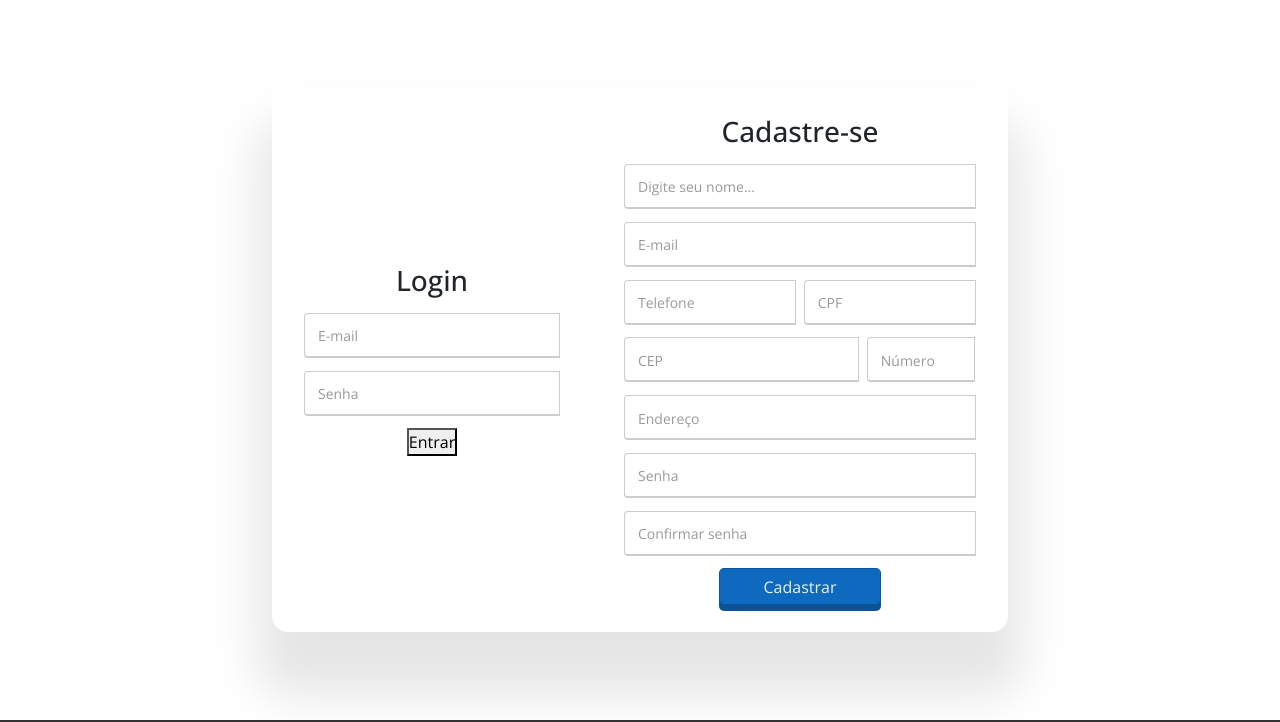
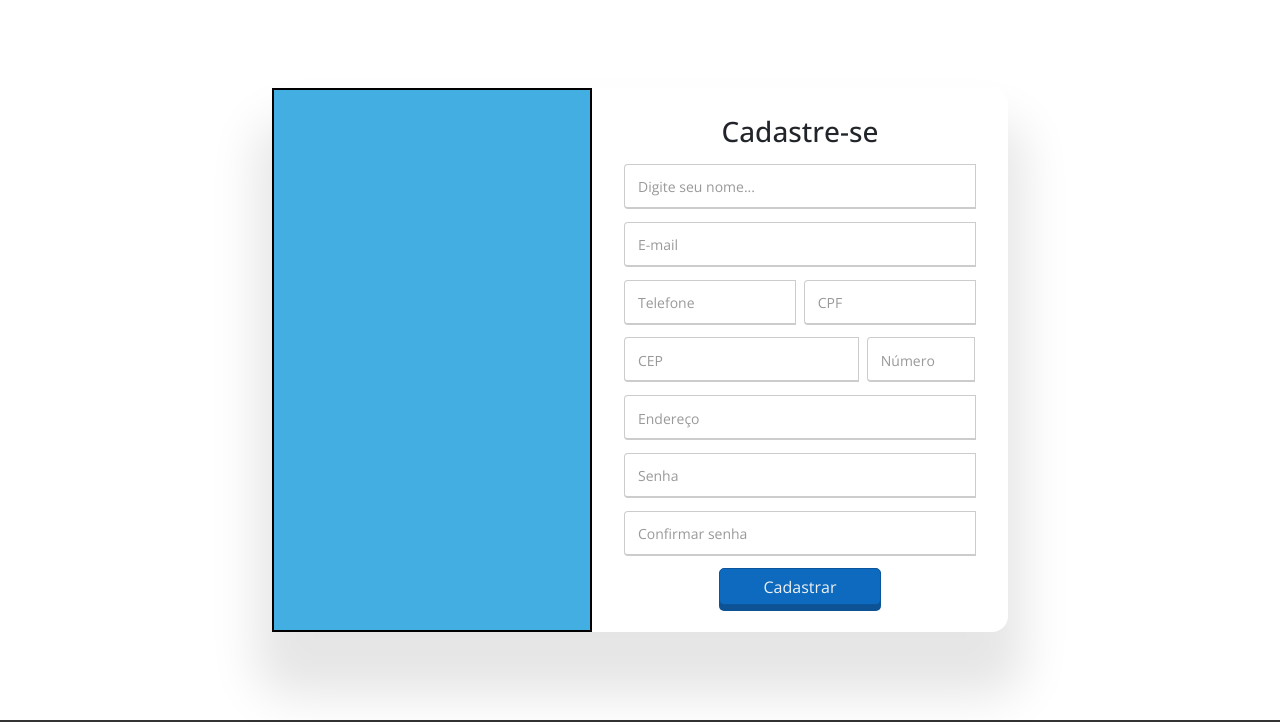
Before and after one commit to Brian-loop/QuaseLar-Oficial, a PHP site: page /tela_cad_entrar_usuarios.php in a window 1280 px wide. Shown: the part 78-800 px from the top of the page. Run offline with PHP 8.4, Linux system fonts and the light colour scheme.

Commit message:
Tela movel do cadastro/login

```diff
--- a/css/tela_cad_entrar_usuarios.css
+++ b/css/tela_cad_entrar_usuarios.css
@@ -14,6 +14,7 @@
     flex-direction: row;
     border-radius: 1rem;
     box-shadow: 0 3em 3em 1em rgba(0, 0, 0, 0.1);
+    position: relative;
 
 }
 .titulo_cad_usuario{
@@ -29,6 +30,7 @@
     align-items: center;
     justify-content: center;
     padding: 2rem;
+
 }
 .cad_usuario{
     height: 100%;
@@ -222,13 +224,20 @@
 }
 
 /**/
-.tela-que-se-mexe{
-    background-color: brown;
+.tela-movel {
+    height: 34rem;
+    width: 20rem;
+    border: 2px solid black;
     position: absolute;
-    top: 0;
-    left: 0;
-    transition: all 0.3s ease;
-    z-index: 10;
+    z-index: 2;
+    background-color: rgb(66, 174, 225);
+    cursor: pointer;
+    transition: transform 1.5s cubic-bezier(0.68, -0.55, 0.27, 1.55),
+                width 1.2s ease-in-out;
+    display: flex;
+    align-items: center;
+    justify-content: center;
+    flex-direction: column;
 }
 
 /**/
--- a/js/script.js
+++ b/js/script.js
@@ -159,3 +159,50 @@ function cardOculto(){
 
 
 }
+//tela movel do cadastro
+
+function iniciarMovimentoTela() {
+    const tela = document.getElementById("telaMovel");
+    const direita = document.getElementById("direita");
+    const esquerda = document.getElementById("esquerda");
+
+    let texto = document.getElementById("text");
+    texto.textContent = "Entrar";
+
+    let estaNaDireita = false;
+
+    function moverTela() {
+        if (estaNaDireita) {
+            tela.style.transform = "translateX(0)";
+            tela.style.width = "20rem";
+            texto.textContent = "Entrar";
+
+
+        } else {
+            tela.style.transform = "translateX(20rem)";
+            tela.style.width = "26rem";
+            texto.textContent = "Cadastrar-se";
+
+        }
+        estaNaDireita = !estaNaDireita; // inverte o estado
+    }
+
+    direita.addEventListener("click", () => {
+        tela.style.transform = "translateX(20rem)";
+        tela.style.width = "26rem";
+        estaNaDireita = true;
+        texto.textContent = "Cadastrar-se";
+
+    });
+
+    esquerda.addEventListener("click", () => {
+        tela.style.transform = "translateX(0)";
+        tela.style.width = "20rem";
+        estaNaDireita = false;
+        texto.textContent = "Entrar";
+    });
+
+    tela.addEventListener("click", moverTela);
+}
+
+document.addEventListener("DOMContentLoaded", iniciarMovimentoTela);
--- a/tela_cad_entrar_usuarios.php
+++ b/tela_cad_entrar_usuarios.php
@@ -19,7 +19,7 @@ include './template/header.php';
                 <button type="submit" id="btn_login" name="login">Entrar</button>
         </form>
         <!-- tela divisoria -->
-        <div class="tela-que-se-mexe" id="telaMovel"></div>
+        <div class="tela-movel" id="telaMovel"><span id="texto"></span></div>
 
         <!-- formulario de cadastro -->
         <form action="cad_entrar_usuario.php" method="POST" class="cad_usuario" >
--- a/template/header.php
+++ b/template/header.php
@@ -33,8 +33,8 @@
             <a href="./index.php" class="logo"><img src="./img/Cat-logo.png">QuaseLar</a>
             </div>
             <div class="itens2">
-                <a href="" class="entrar">Entrar</a>
-                <a href="./tela_cad_entrar_usuarios.php" class="cadastrar">Cadastrar-se</a>
+                <a href="" class="entrar" id="direita">Entrar</a>
+                <a href="./tela_cad_entrar_usuarios.php" class="cadastrar" id="esquerda">Cadastrar-se</a>
             </div>
         </nav>
         <button id="hamburger" class="hamburger" aria-label="Abrir Menu">
```
